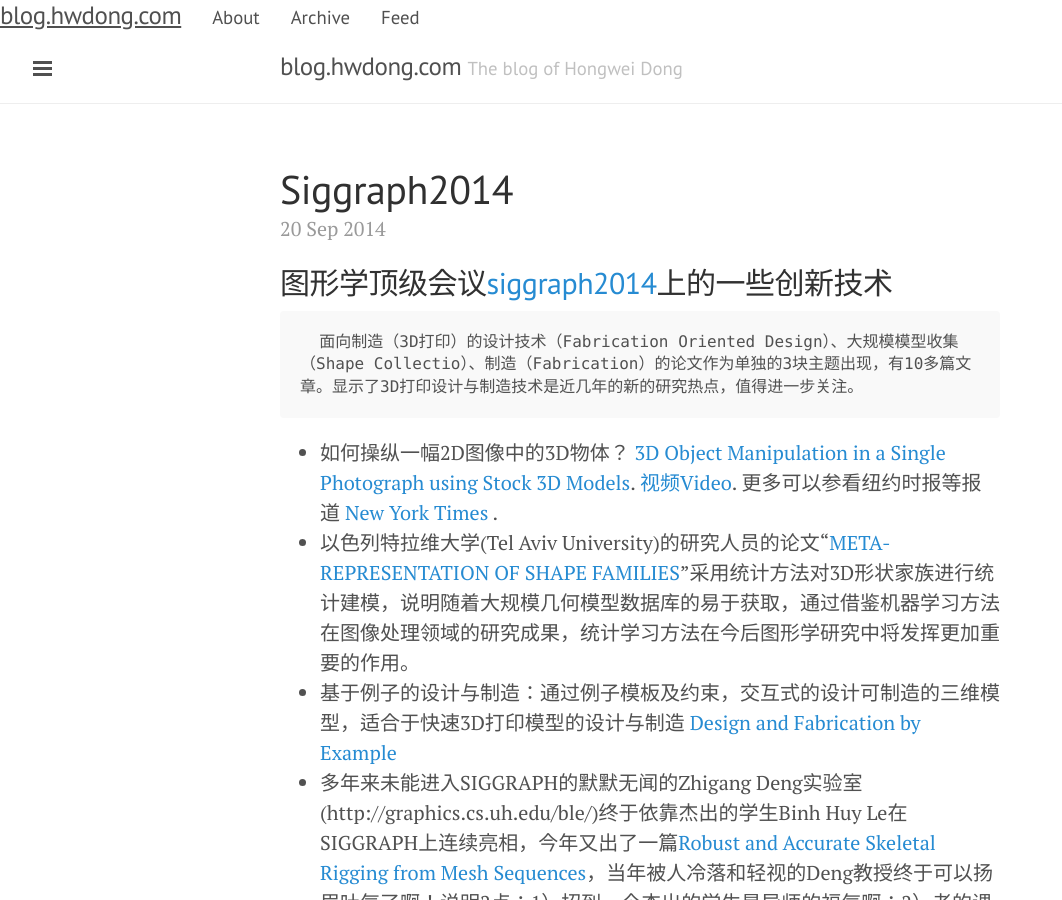
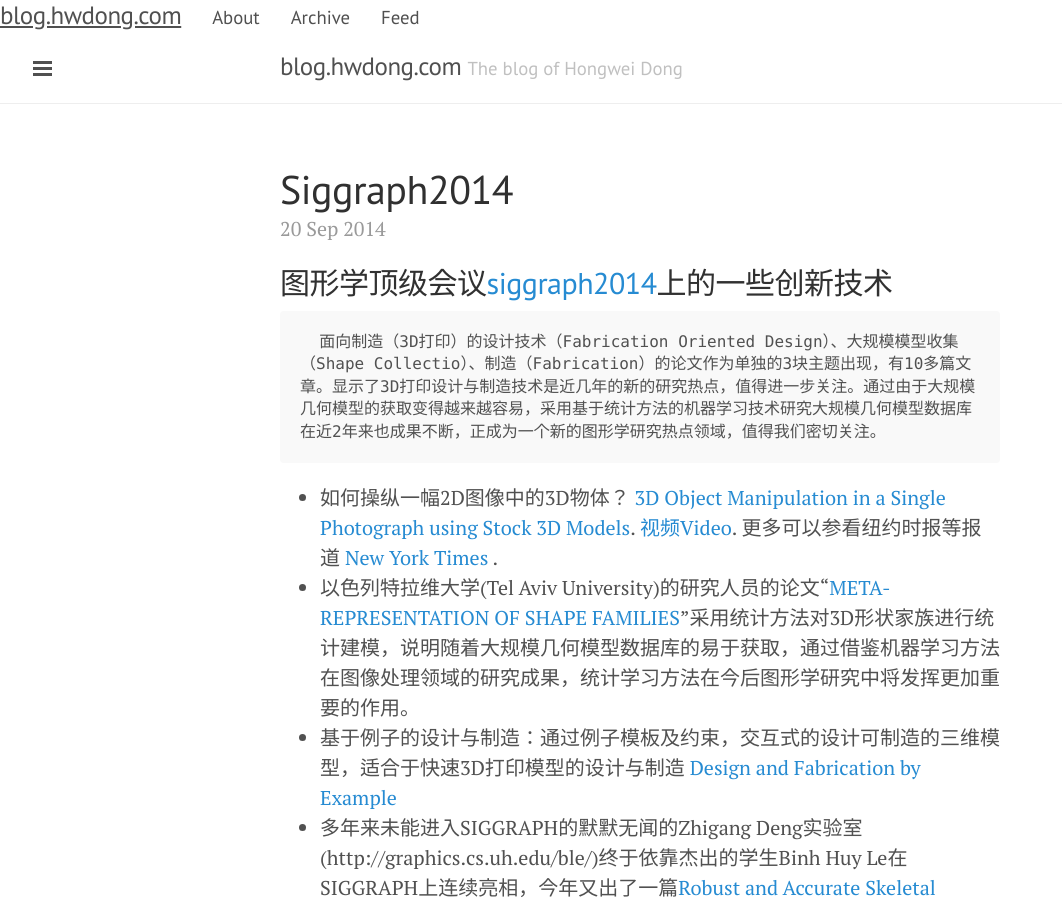
Before and after one commit to hwdong/hwdong-old.github.io, a Jekyll site: the page built from index.html, in a window 1280 px wide and 900 px high. Shown: the whole window, without its empty margins (0-1062 px from the left). Built offline with Jekyll 4.4.1, drawn with Linux system fonts in a browser that asks for light colours; Markdown is read by kramdown in place of the engine named in the settings; the list of posts is cut into pages by our own code.

Commit message:
Updated 2014-09-20-SIGGRAPH2014.md

```diff
--- a/_posts/2014-09-20-SIGGRAPH2014.md
+++ b/_posts/2014-09-20-SIGGRAPH2014.md
@@ -3,7 +3,7 @@ published: true
 ---
 
 ##  图形学顶级会议[siggraph2014](http://siggraphmediablog.blogspot.com/)上的一些创新技术
-      面向制造（3D打印）的设计技术（Fabrication Oriented Design）、大规模模型收集（Shape Collectio）、制造（Fabrication）的论文作为单独的3块主题出现，有10多篇文章。显示了3D打印设计与制造技术是近几年的新的研究热点，值得进一步关注。
+      面向制造（3D打印）的设计技术（Fabrication Oriented Design）、大规模模型收集（Shape Collectio）、制造（Fabrication）的论文作为单独的3块主题出现，有10多篇文章。显示了3D打印设计与制造技术是近几年的新的研究热点，值得进一步关注。通过由于大规模几何模型的获取变得越来越容易，采用基于统计方法的机器学习技术研究大规模几何模型数据库在近2年来也成果不断，正成为一个新的图形学研究热点领域，值得我们密切关注。
 
 - 如何操纵一幅2D图像中的3D物体？
  [3D Object Manipulation in a Single Photograph using Stock 3D Models](http://www.cs.cmu.edu/~om3d/). [视频Video](http://v.youku.com/v_show/id_XNzUyNDkwNDY0.html). 更多可以参看纽约时报等报道 [ New York Times](http://www.nytimes.com/2014/08/12/science/3-d-tool-guesses-what-a-photo-is-missing.html) .
```
